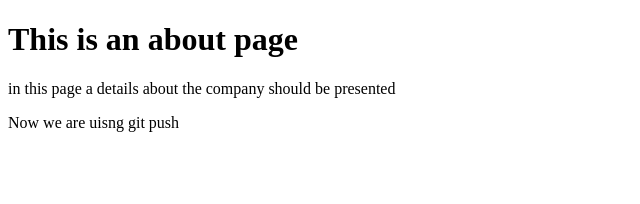
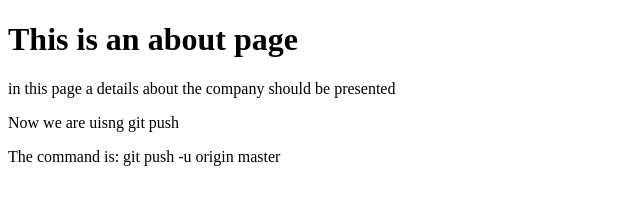
Before and after one commit to abdullah-techcampus/tech, a plain HTML site: page about.html in a window 1280 px wide. Shown: the whole page, without its empty margins (0-640 px from the left). Drawn offline with Linux system fonts and the light colour scheme.

Commit message:
adding to about

```diff
--- a/about.html
+++ b/about.html
@@ -8,5 +8,6 @@
         <h1>This is an about page</h1>
         <p>in this page a details about the company should be presented</p>
         <p>Now we are uisng git push</p>
+        <p>The command is: git push -u origin master</p>
     </body>
 </html>
```
